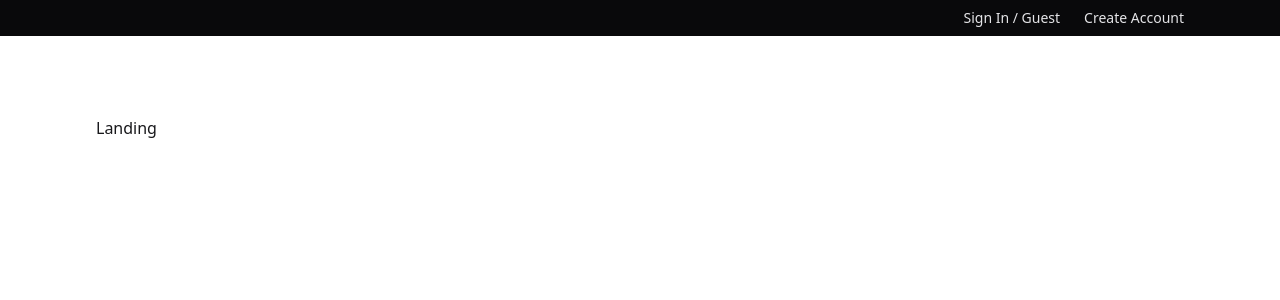
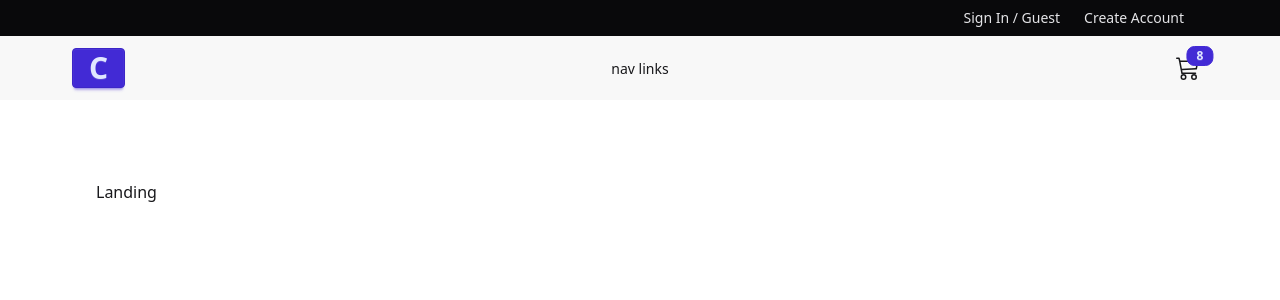
Before and after one commit to vsbron/course-all-in-one-2025, a React (Vite) app in the folder 12-comfy-store/: page / in a window 1280 px wide. Shown: the top 300 px of the page. Built offline with nearby package versions, Linux system fonts and the light colour scheme.

Commit message:
12-comfy-store - Set up Nav component (Part 1)

```diff
--- /dev/null
+++ b/12-comfy-store/src/components/Navbar.jsx
@@ -0,0 +1,51 @@
+import { NavLink } from "react-router-dom";
+import { FaBarsStaggered } from "react-icons/fa6";
+import { BsCart3, BsMoonFill, BsSunFill } from "react-icons/bs";
+
+function Navbar() {
+  // Returned JSX
+  return (
+    <nav className="bg-base-200">
+      <div className="navbar align-element">
+        <div className="navbar-start">
+          {/* TITLE */}
+          <NavLink
+            to="/"
+            className="hidden lg:flex btn btn-primary text-3xl items-center"
+          >
+            C
+          </NavLink>
+          {/* DROPDOWN */}
+          <div className="dropdown">
+            <label tabIndex={0} className="btn btn-ghost lg:hidden">
+              <FaBarsStaggered className="h-6 w-6" />
+            </label>
+            <ul
+              tabIndex={0}
+              className="menu menu-sm dropdown-content mt-3 z-[1] p-2 shadow bg-base-200"
+            >
+              nav links
+            </ul>
+          </div>
+        </div>
+        <div className="navbar-center hidden lg:flex">
+          <ul className="menu menu-horizontal">nav links</ul>
+        </div>
+        <div className="navbar-end">
+          {/* THEME ICONS */}
+          {/* CART LINK */}
+          <NavLink to="/cart" className="btn btn-ghost btn-circle btn-md ml-4">
+            <div className="indicator">
+              <BsCart3 className="h-6 w-6" />
+              <span className="badge badge-sm badge-primary indicator-item">
+                8
+              </span>
+            </div>
+          </NavLink>
+        </div>
+      </div>
+    </nav>
+  );
+}
+
+export default Navbar;
--- a/12-comfy-store/src/components/index.js
+++ b/12-comfy-store/src/components/index.js
@@ -1,3 +1,4 @@
 export { default as FormInput } from "./FormInput";
 export { default as Header } from "./Header";
+export { default as Navbar } from "./Navbar";
 export { default as SubmitBtn } from "./SubmitBtn";
--- a/12-comfy-store/src/pages/HomeLayout.jsx
+++ b/12-comfy-store/src/pages/HomeLayout.jsx
@@ -1,11 +1,12 @@
 import { Outlet } from "react-router-dom";
-import { Header } from "../components";
+import { Header, Navbar } from "../components";
 
 function HomeLayout() {
   // Returned JSX
   return (
     <>
       <Header />
+      <Navbar />
       <section className="align-element py-20 btn-primary">
         <Outlet />
       </section>
```
